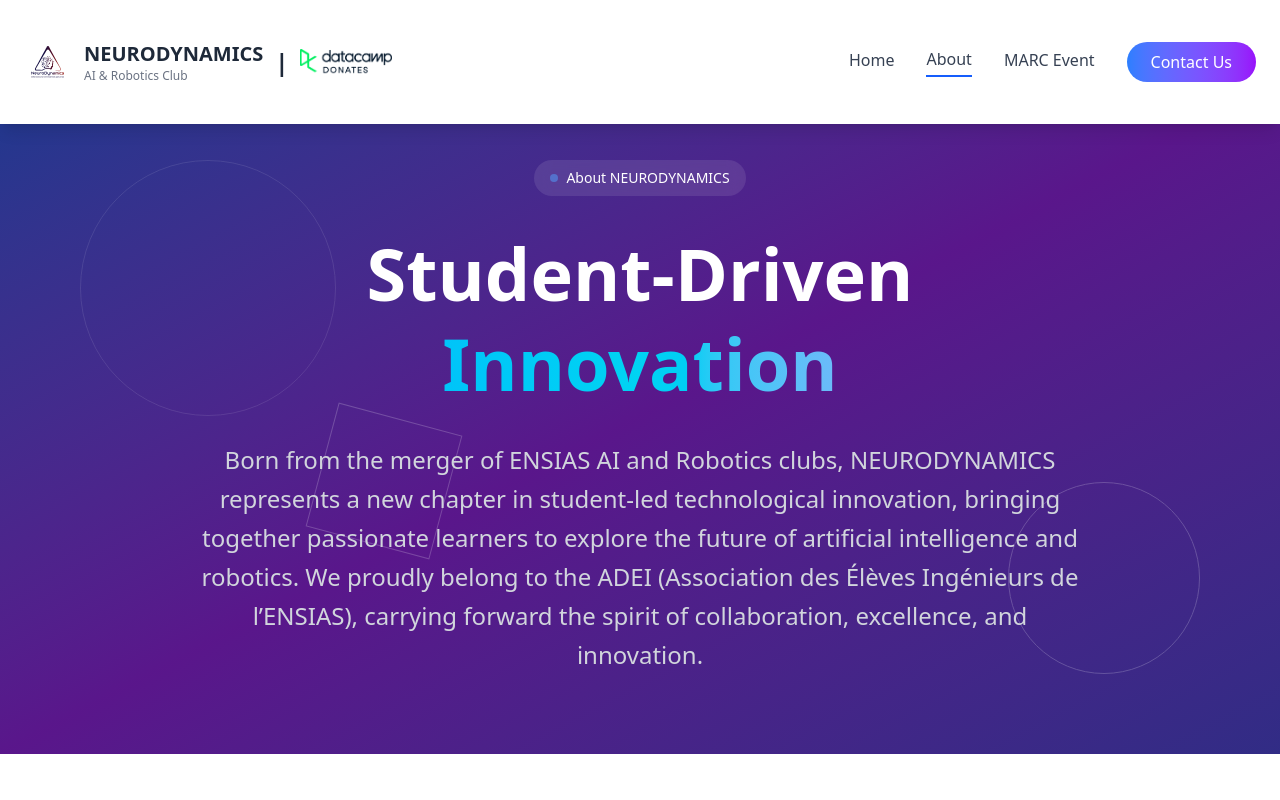
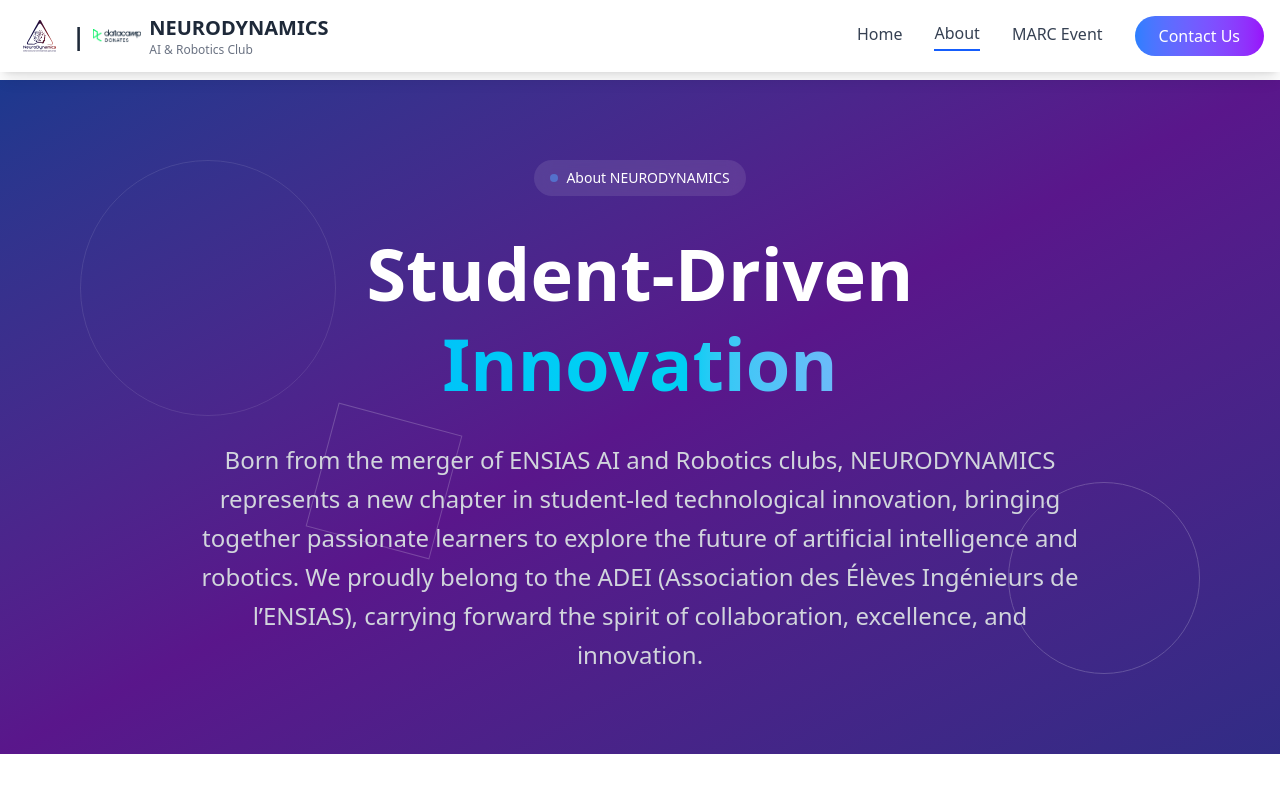
Before and after one commit to oussamaelfaqyr/neurodynamics, an Angular app: page /about in a window 1280 px wide. Shown: the top 800 px of the page. Built offline with nearby package versions, Linux system fonts and the light colour scheme.

Commit message:
Update header.html

```diff
--- a/src/app/components/header/header.html
+++ b/src/app/components/header/header.html
@@ -1,36 +1,38 @@
 <header class="bg-white shadow-lg fixed w-full top-0 z-50">
-  <nav class="container mx-auto px-6 py-4">
+  <nav class="container mx-auto px-4 py-3">
     <div class="flex items-center justify-between">
+
       <!-- Logo Section -->
       <div class="flex items-center space-x-3">
-        <!-- Logo Group -->
-        <div class="flex items-center space-x-2">
+        <div class="flex flex-col sm:flex-row sm:items-center sm:space-x-2 text-center sm:text-left">
+          <!-- Logos Group -->
+          <div class="flex items-center justify-center sm:justify-start space-x-2">
             <!-- First Logo -->
             <img
               src="LOGONEURO.svg"
               alt="NEURODYNAMICS Logo"
-            class="w-12 h-12"
+              class="w-10 h-10 sm:w-12 sm:h-12"
             >
 
+            <!-- Separator (hidden on small screens) -->
+            <span class="hidden sm:inline text-2xl font-bold text-gray-800">|</span>
 
+            <!-- Second Logo -->
+            <img
+              src="DC_Donates_logo_regular.png"
+              alt="DC Donates Logo"
+              class="w-10 h-10 sm:w-12 sm:h-12 object-contain"
+            >
           </div>
 
           <!-- Club Info -->
-        <div>
-          <h1 class="text-xl font-bold text-gray-800">NEURODYNAMICS</h1>
+          <div class="mt-2 sm:mt-0">
+            <h1 class="text-lg sm:text-xl font-bold text-gray-800">NEURODYNAMICS</h1>
             <p class="text-xs text-gray-500">AI & Robotics Club</p>
           </div>
+        </div>
+      </div>
 
-       <!-- Separator (× symbol) -->
-          <span class="text-2xl font-bold text-gray-800">|</span>
-
-          <!-- Second Logo (Partner Logo) -->
-          <img
-            src="DC_Donates_logo_regular.png"
-            alt="DC Donates Logo"
-            class="w-23 h-23 object-contain"
-          >
-</div>
       <!-- Desktop Navigation -->
       <div class="hidden md:flex items-center space-x-8">
         <a
```
Lines whose indentation alone changed are shown as unchanged.
